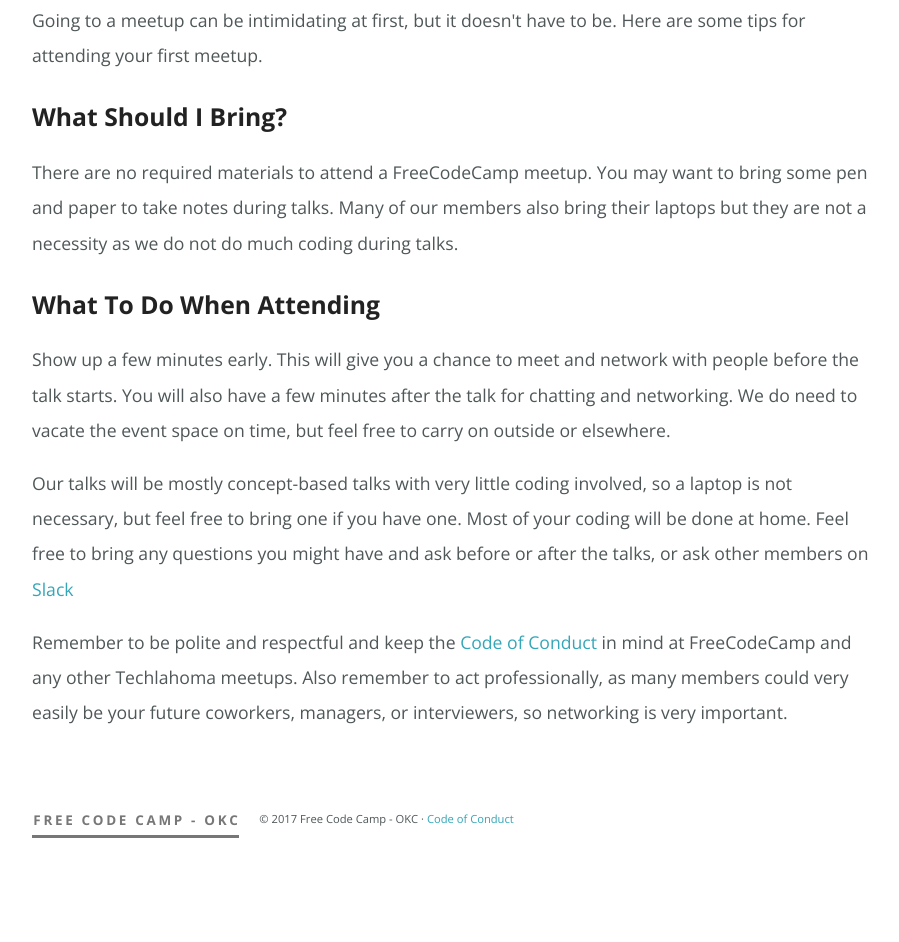
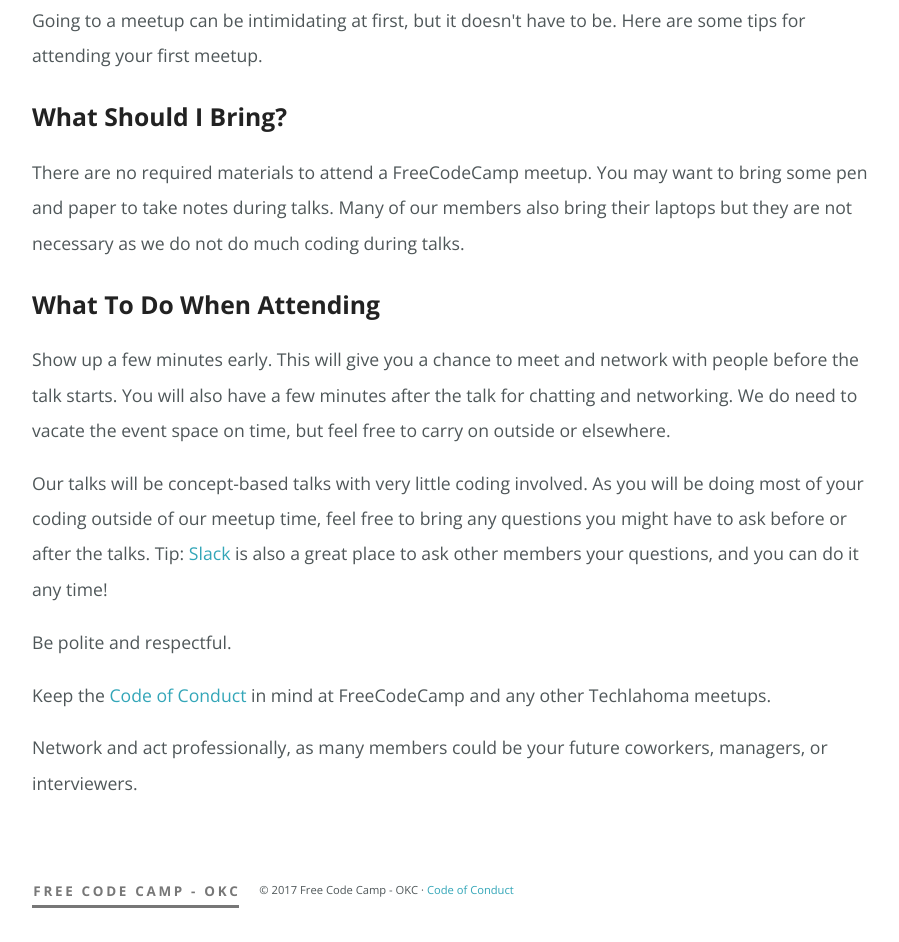
Before and after one commit to FreeCodeCampOKC/fccokc_web_legacy, a plain HTML site: page docs/firsttimers.html in a window 1280 px wide. Shown: the part 358-1300 px from the top of the page, without its empty margins (188-1087 px from the left). Before the commit the page ends 1229 px from the top, so only its background shows below. Drawn offline with nearby package versions, Linux system fonts and the light colour scheme.

Commit message:
Fixed the resources link and reworded the page to read more concise

```diff
--- a/docs/firsttimers.html
+++ b/docs/firsttimers.html
@@ -49,7 +49,7 @@
                         <li><a href="index.html">Home</a></li>
                         <li><a href="blog.html">Blog</a></li>
                         <li><a href="projects.html">Projects</a></li>
-                        <li><a href="#">Resources</a></li>
+                        <li><a href="resources.html">Resources</a></li>
                         <li><a href="twitch.html">Twitch</a></li>
                         <li><a href="about.html">About</a></li>
                     </ul>
@@ -74,21 +74,33 @@
                         <h1 class="article-title entry-title">Attending Your First Meetup</h1>
                     </header>
                     <div class="entry-content">
-                        <p>Thinking about coming to your first FreeCodeCamp OKC meetup? Congratulations! You've taken the first step on your journey in learning programming.</p>
+                        <p>Thinking about coming to your first FreeCodeCamp OKC meetup? Congratulations!
+                            You've taken the first step on your journey in learning programming.</p>
 
                         <p>Going to a meetup can be intimidating at first, but it doesn't have to be. Here are some tips for attending your first meetup.</p>
 
                         <h3>What Should I Bring?</h3>
 
-                        <p>There are no required materials to attend a FreeCodeCamp meetup. You may want to bring some pen and paper to take notes during talks. Many of our members also bring their laptops but they are not a necessity as we do not do much coding during talks.</p>
+                        <p>There are no required materials to attend a FreeCodeCamp meetup. You may want to bring some pen and paper to take notes during talks.
+                            Many of our members also bring their laptops but they are not necessary as we do not do much coding during talks.</p>
 
                         <h3>What To Do When Attending</h3>
 
-                        <p>Show up a few minutes early. This will give you a chance to meet and network with people before the talk starts. You will also have a few minutes after the talk for chatting and networking. We do need to vacate the event space on time, but feel free to carry on outside or elsewhere.</p>
+                        <p>Show up a few minutes early. This will give you a chance to meet and network with people before the talk starts.
+                            You will also have a few minutes after the talk for chatting and networking.
+                            We do need to vacate the event space on time, but feel free to carry on outside or elsewhere.</p>
 
-                        <p>Our talks will be mostly concept-based talks with very little coding involved, so a laptop is not necessary, but feel free to bring one if you have one. Most of your coding will be done at home. Feel free to bring any questions you might have and ask before or after the talks, or ask other members on <a href="http://www.fccokc.com/slack.html">Slack</a></p>
+                        <p>Our talks will be concept-based talks with very little coding involved.
+                            As you will be doing most of your coding outside of our meetup time,
+                            feel free to bring any questions you might have to ask before or after the talks.
+                            Tip: <a href="http://www.fccokc.com/slack.html">Slack</a> is also a great place to ask other members your
+                            questions, and you can do it any time!</p>
 
-                        <p>Remember to be polite and respectful and keep the <a href="https://www.techlahoma.org/code-of-conduct/">Code of Conduct</a> in mind at FreeCodeCamp and any other Techlahoma meetups. Also remember to act professionally, as many members could very easily be your future coworkers, managers, or interviewers, so networking is very important.</p>
+                        <p>Be polite and respectful. </p>
+
+                        <p>Keep the <a href="https://www.techlahoma.org/code-of-conduct/">Code of Conduct</a> in mind at FreeCodeCamp and any other Techlahoma meetups.</p>
+
+                        <p>Network and act professionally, as many members could be your future coworkers, managers, or interviewers. </p>
                     </div>
                 </div>
             </article>
```
